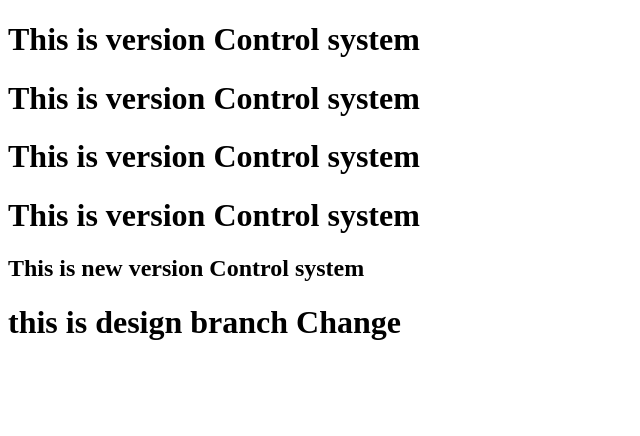
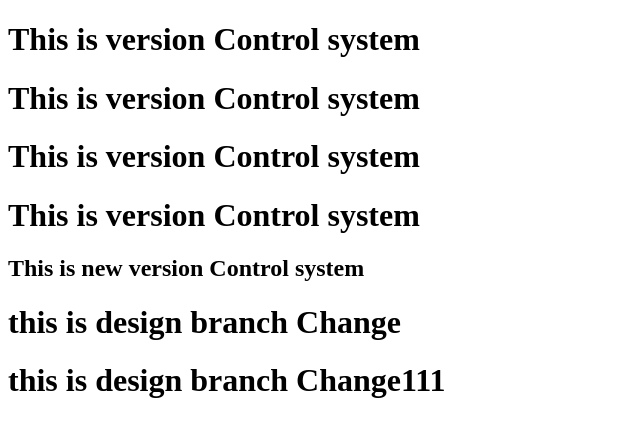
Before and after one commit to vikash-01/New-Google, a plain HTML site: page index.html in a window 1280 px wide. Shown: the whole page, without its empty margins (0-640 px from the left). Drawn offline with Linux system fonts and the light colour scheme.

Commit message:
design branch change111

```diff
--- a/index.html
+++ b/index.html
@@ -12,6 +12,6 @@
         <h1>This is version Control system</h1>
   <h2>This is new version Control system</h2>
   <h1>this is design branch Change</h1>
-
+ <h1>this is design branch Change111</h1>
 </body>
 </html>
```
